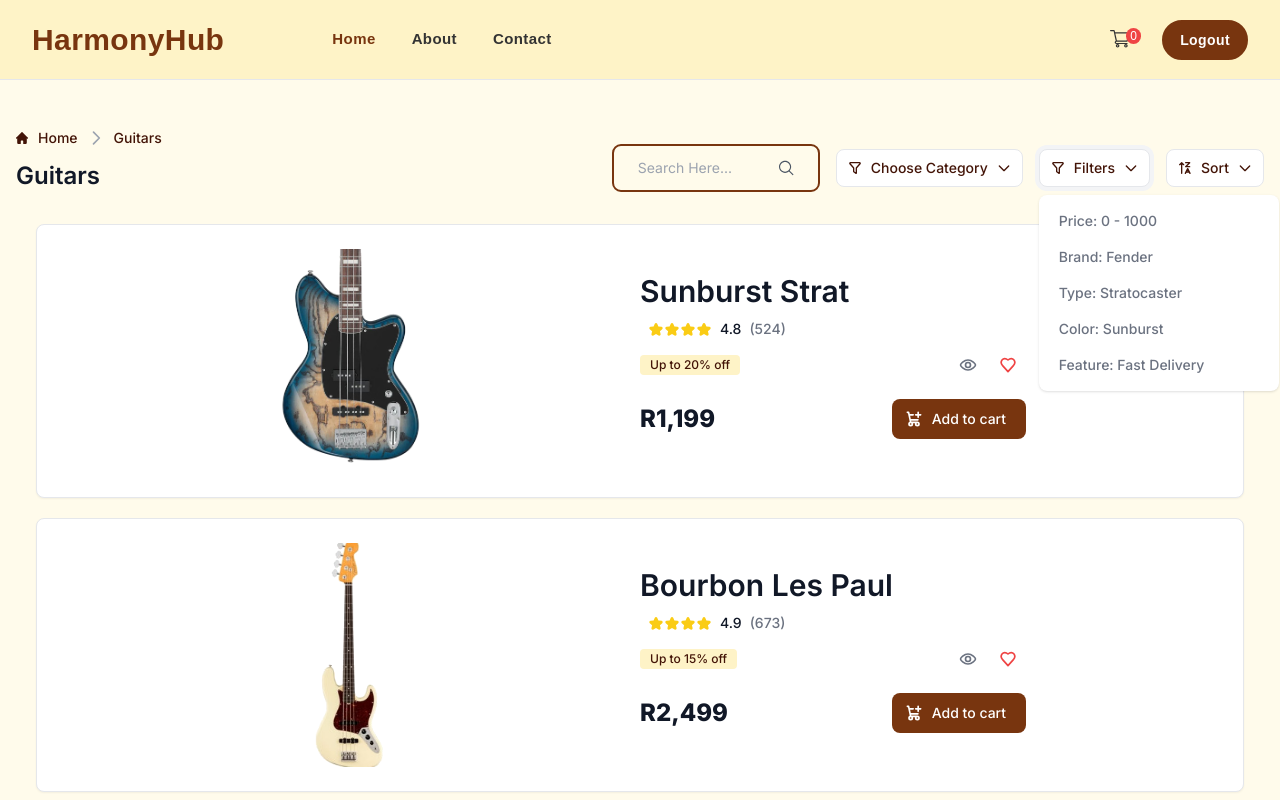
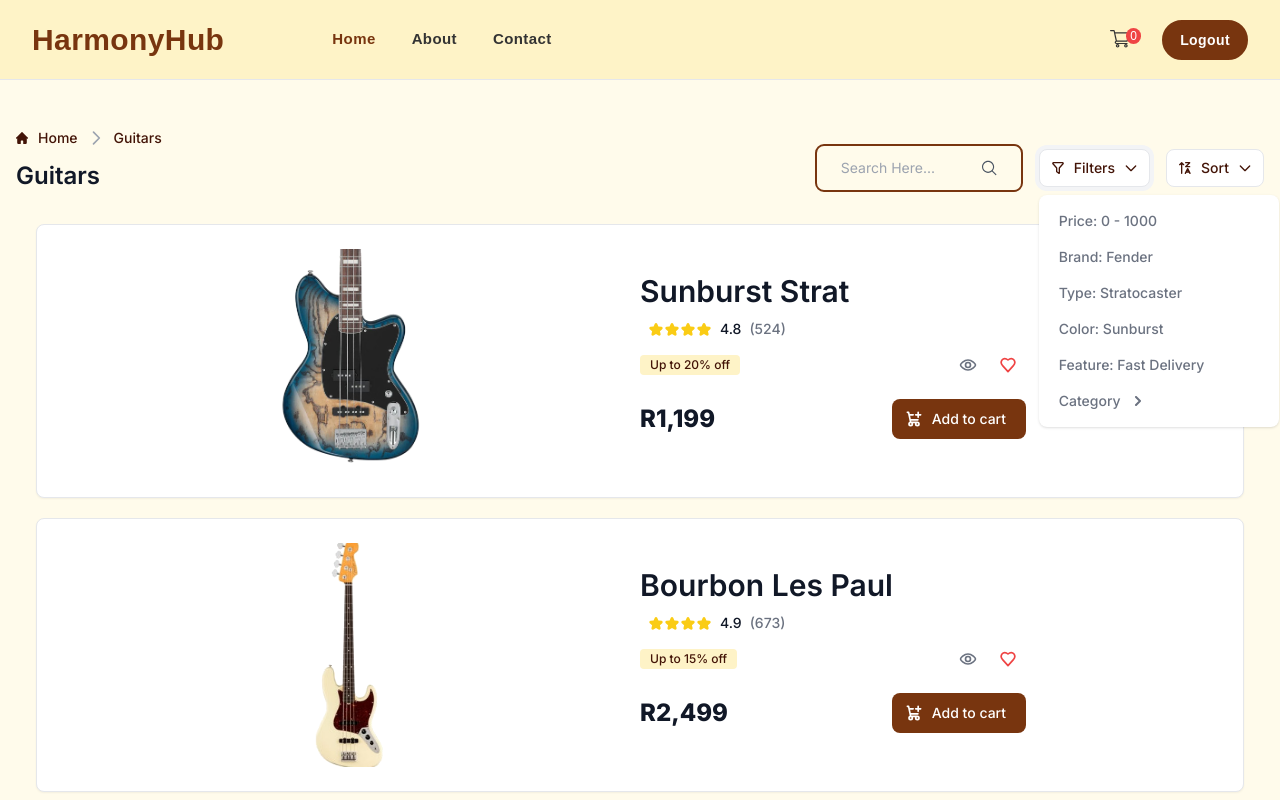
Before and after one commit to hlokomani/hobbystore, a Next.js app: page /products in a window 1280 px wide. Both pictures are taken after a click on the button "Filters". Shown: the top 800 px of the page. Built offline with nearby package versions, Linux system fonts and the light colour scheme.

Commit message:
Moved Category Code to the Filter

```diff
--- a/app/(home)/products/page.jsx
+++ b/app/(home)/products/page.jsx
@@ -49,7 +49,6 @@ const ProductPage = () => {
                         </div>
                         <div className="flex items-center space-x-4">
                             <SearchBar />
-                            <DropDownCategory />
                             <DropDownFilter />
                             <DropDownSort />
                         </div>
--- a/components/DropDown/DropDownCategory.jsx
+++ b/components/DropDown/DropDownCategory.jsx
@@ -4,10 +4,15 @@ import { filterByCategory } from '@/store/actions/filterActions';
 
 const DropDownCategory = () => {
     const [isOpen, setIsOpen] = useState(false);
+    const [isOpenInner, setIsOpenInner] = useState(false);
     const dispatch = useDispatch();
 
     const toggleDropdown = () => {
         setIsOpen(!isOpen);
+    };
+
+    const toggleDropdownInner = () => {
+        setIsOpenInner(!isOpenInner);
     };
 
     const handleFilter = (filterAction) => {
--- a/components/DropDown/DropDownFilter.jsx
+++ b/components/DropDown/DropDownFilter.jsx
@@ -1,13 +1,19 @@
 import React, { useState } from 'react';
 import { useDispatch } from 'react-redux';
-import { filterByPrice, filterByBrand, filterByType, filterByColor, filterByFeatures } from '@/store/actions/filterActions';
+import { filterByCategory, filterByPrice, filterByBrand, filterByType, filterByColor, filterByFeatures } from '@/store/actions/filterActions';
 
 const DropDownFilter = () => {
     const [isOpen, setIsOpen] = useState(false);
+    const [isOpenInner, setIsOpenInner] = useState(false);
     const dispatch = useDispatch();
 
     const toggleDropdown = () => {
         setIsOpen(!isOpen);
+        setIsOpenInner(false);
+    };
+
+    const toggleDropdownInner = () => {
+        setIsOpenInner(!isOpenInner);
     };
 
     const handleFilter = (filterAction) => {
@@ -64,6 +70,38 @@ const DropDownFilter = () => {
                             Feature: Fast Delivery
                         </button>
                     </li>
+                    <li className="relative group">
+                        <button
+                            onClick={toggleDropdownInner}
+                            className="inline-flex w-full items-center rounded-md px-3 py-2 text-sm text-gray-500 hover:bg-gray-100 hover:text-gray-900 dark:text-gray-400 dark:hover:bg-gray-600 dark:hover:text-white">
+                            Category
+                            <svg class="w-2.5 h-2.5 ms-3 rtl:rotate-180" aria-hidden="true" xmlns="http://www.w3.org/2000/svg" fill="none" viewBox="0 0 6 10">
+                                <path stroke="currentColor" strokeLinecap="round" strokeLinejoin="round" strokeWidth="2" d="m1 9 4-4-4-4"/>
+                            </svg>
+                        </button>
+                        <ul className={`absolute ${isOpenInner ? 'block' : 'hidden'} bg-white dark:bg-gray-700 shadow-lg rounded-md mt-1 right-[-150px] w-60 transition-opacity duration-1000 ease-in-out opacity-0 group-hover:opacity-100`}>
+                            <li>
+                                <button onClick={() => handleFilter(filterByCategory("Electric | Solid Body"))} className="group inline-flex w-full items-center rounded-md px-3 py-2 text-sm text-gray-500 hover:bg-gray-100 hover:text-gray-900 dark:text-gray-400 dark:hover:bg-gray-600 dark:hover:text-white">
+                                    All
+                                </button>
+                            </li>
+                            <li>
+                                <button onClick={() => handleFilter(filterByCategory("Electric"))} className="group inline-flex w-full items-center rounded-md px-3 py-2 text-sm text-gray-500 hover:bg-gray-100 hover:text-gray-900 dark:text-gray-400 dark:hover:bg-gray-600 dark:hover:text-white">
+                                    Electric
+                                </button>
+                            </li>
+                            <li>
+                                <button onClick={() => handleFilter(filterByCategory("Solid Body"))} className="group inline-flex w-full items-center rounded-md px-3 py-2 text-sm text-gray-500 hover:bg-gray-100 hover:text-gray-900 dark:text-gray-400 dark:hover:bg-gray-600 dark:hover:text-white">
+                                    Solid Body
+                                </button>
+                            </li>
+                            <li>
+                                <button onClick={() => handleFilter(filterByCategory("Semi-Hollow"))} className="group inline-flex w-full items-center rounded-md px-3 py-2 text-sm text-gray-500 hover:bg-gray-100 hover:text-gray-900 dark:text-gray-400 dark:hover:bg-gray-600 dark:hover:text-white">
+                                    Semi-Hollow
+                                </button>
+                            </li>
+                        </ul>
+                    </li>
                 </ul>
             </div>
         </div>
```
